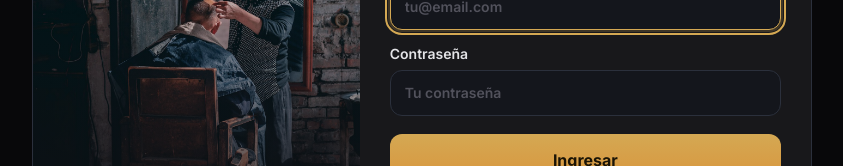
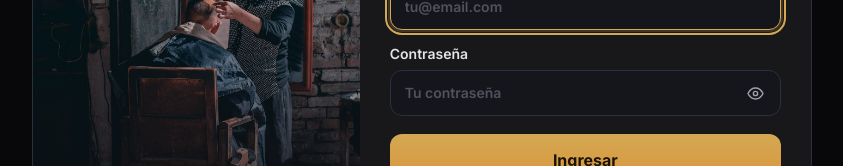
Before and after one commit to nahuelposdeley10/barbershop-appointments, a Next.js app: page /admin in a window 1280 px wide. Shown: the part 394-560 px from the top of the page, without its empty margins (218-1061 px from the left). Built offline with nearby package versions, Linux system fonts and the light colour scheme; no server answers; a web font is replaced by a local one.

Commit message:
Add password visibility toggle

```diff
--- a/app/components/admin/AdminLogin.tsx
+++ b/app/components/admin/AdminLogin.tsx
@@ -8,6 +8,7 @@ import { BarberPole } from "../booking/BarberIcons";
 export default function AdminLogin({ onLogin }: { onLogin: () => void }) {
   const [email, setEmail] = useState("");
   const [password, setPassword] = useState("");
+  const [showPassword, setShowPassword] = useState(false);
   const [loading, setLoading] = useState(false);
   const [error, setError] = useState("");
 
@@ -83,15 +84,38 @@ export default function AdminLogin({ onLogin }: { onLogin: () => void }) {
             </label>
             <label className="flex flex-col gap-1 text-sm font-semibold text-zinc-200 sm:gap-1.5">
               <span>Contraseña</span>
+              <span className="relative block">
                 <input
-                type="password"
-                className="w-full rounded-xl border border-[var(--border)] bg-[var(--bg-soft)] px-3.5 py-2.5 text-[var(--text)] outline-none transition placeholder:text-zinc-600 focus:border-[var(--accent)] focus:ring-2 focus:ring-[var(--accent)]/20 sm:py-3"
+                  type={showPassword ? "text" : "password"}
+                  className="w-full rounded-xl border border-[var(--border)] bg-[var(--bg-soft)] px-3.5 py-2.5 pr-12 text-[var(--text)] outline-none transition placeholder:text-zinc-600 focus:border-[var(--accent)] focus:ring-2 focus:ring-[var(--accent)]/20 sm:py-3"
                   value={password}
                   onChange={(e) => setPassword(e.target.value)}
                   placeholder="Tu contraseña"
                   autoComplete="current-password"
                   required
                 />
+                <button
+                  type="button"
+                  onClick={() => setShowPassword((visible) => !visible)}
+                  aria-label={showPassword ? "Ocultar contraseña" : "Mostrar contraseña"}
+                  aria-pressed={showPassword}
+                  title={showPassword ? "Ocultar contraseña" : "Mostrar contraseña"}
+                  className="absolute inset-y-0 right-1.5 grid w-10 place-items-center rounded-lg text-zinc-400 transition hover:text-[var(--accent)] focus-visible:outline-none focus-visible:ring-2 focus-visible:ring-[var(--accent)]/60"
+                >
+                  {showPassword ? (
+                    <svg width="19" height="19" viewBox="0 0 24 24" fill="none" stroke="currentColor" strokeWidth="1.8" strokeLinecap="round" strokeLinejoin="round" aria-hidden="true">
+                      <path d="M3 3l18 18" />
+                      <path d="M10.6 10.7a2 2 0 0 0 2.7 2.7" />
+                      <path d="M9.4 5.2A10.8 10.8 0 0 1 12 4.9c5.5 0 9 5.1 9 7.1a8.8 8.8 0 0 1-2.1 3.2M6.2 6.3C3.9 7.8 3 10.5 3 12c0 2 3.5 7.1 9 7.1a9.6 9.6 0 0 0 4.3-1" />
+                    </svg>
+                  ) : (
+                    <svg width="19" height="19" viewBox="0 0 24 24" fill="none" stroke="currentColor" strokeWidth="1.8" strokeLinecap="round" strokeLinejoin="round" aria-hidden="true">
+                      <path d="M2.5 12s3.4-7 9.5-7 9.5 7 9.5 7-3.4 7-9.5 7-9.5-7-9.5-7Z" />
+                      <circle cx="12" cy="12" r="2.7" />
+                    </svg>
+                  )}
+                </button>
+              </span>
             </label>
             <button
               type="submit"
```
Lines whose indentation alone changed are shown as unchanged.
